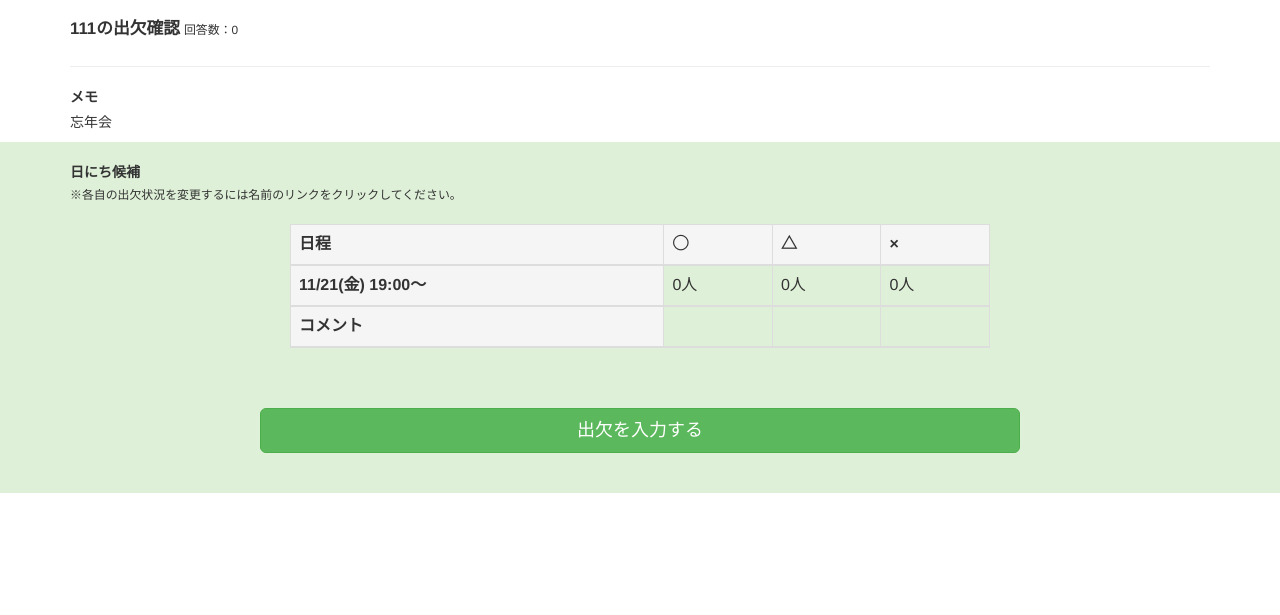
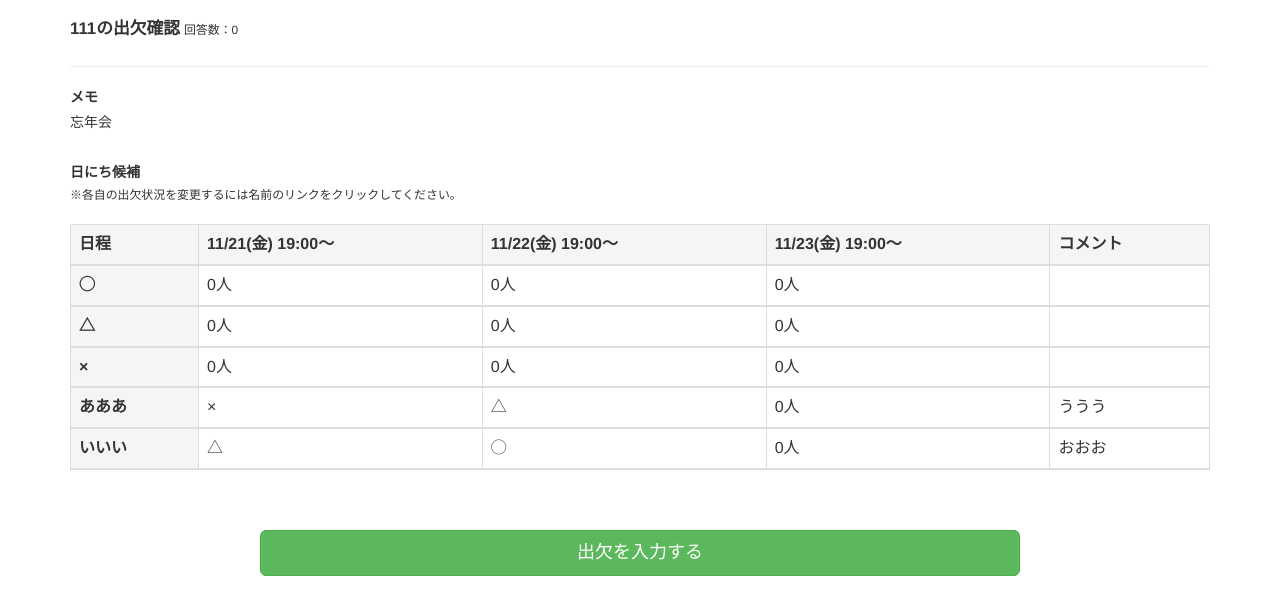
Before and after one commit to yujiroarai/node-wao, a website: page templates/myapp_8765/schedule/list.html in a window 1280 px wide. Shown: the part 53-668 px from the top of the page. Drawn offline with Linux system fonts and the light colour scheme.

Commit message:
調整さん一覧と確認画面

```diff
--- a/templates/myapp_8765/schedule/list.html
+++ b/templates/myapp_8765/schedule/list.html
@@ -22,7 +22,7 @@
         <label for="event">メモ</label>
         <p>忘年会</p>
     </div>
-    <div class="bg-success ">
+    <div>
       <div class="container" role="main">
         <br>
         <label for="event">日にち候補</label><br>
@@ -30,23 +30,26 @@
         <br><br>
       </div>
       <div class="table-responsive container">
-        <table class="table table-bordered" style="width: 700px;margin-left: auto;margin-right: auto;">
+        <table class="table table-bordered" style="margin-left: auto;margin-right: auto;">
           <thead>
             <tr style="background: #f5f5f5;">
               <th>日程</th>
               <th>
-                ◯
+                11/21(金) 19:00〜
               </th>
               <th>
-                △
+                11/22(金) 19:00〜
               </th>
               <th>
-                ×
+                11/23(金) 19:00〜
+              </th>
+              <th>
+                コメント
               </th>
             </tr>
             <tr>
               <th style="background: #f5f5f5;">
-                11/21(金) 19:00〜
+                ◯
               </th>
               <td>
                 0人
@@ -57,16 +60,71 @@
               <td>
                 0人
               </td>
+              <td>
+              </td>
             </tr>
             <tr>
               <th style="background: #f5f5f5;">
-                コメント
+                △
               </th>
               <td>
+                0人
+              </td>
+              <td>
+                0人
+              </td>
+              <td>
+                0人
               </td>
               <td>
               </td>
+            </tr>
+            <tr>
+              <th style="background: #f5f5f5;">
+                ×
+              </th>
               <td>
+                0人
+              </td>
+              <td>
+                0人
+              </td>
+              <td>
+                0人
+              </td>
+              <td>
+              </td>
+            </tr>
+            <th style="background: #f5f5f5;">
+                あああ
+              </th>
+              <td>
+                ×
+              </td>
+              <td>
+                △
+              </td>
+              <td>
+                0人
+              </td>
+              <td>
+                ううう
+              </td>
+            </tr>
+            <th style="background: #f5f5f5;">
+                いいい
+              </th>
+              <td>
+                △
+              </td>
+              <td>
+                ◯
+              </td>
+              <td>
+                0人
+              </td>
+              <td>
+                おおお
               </td>
             </tr>
           </thead>
```
